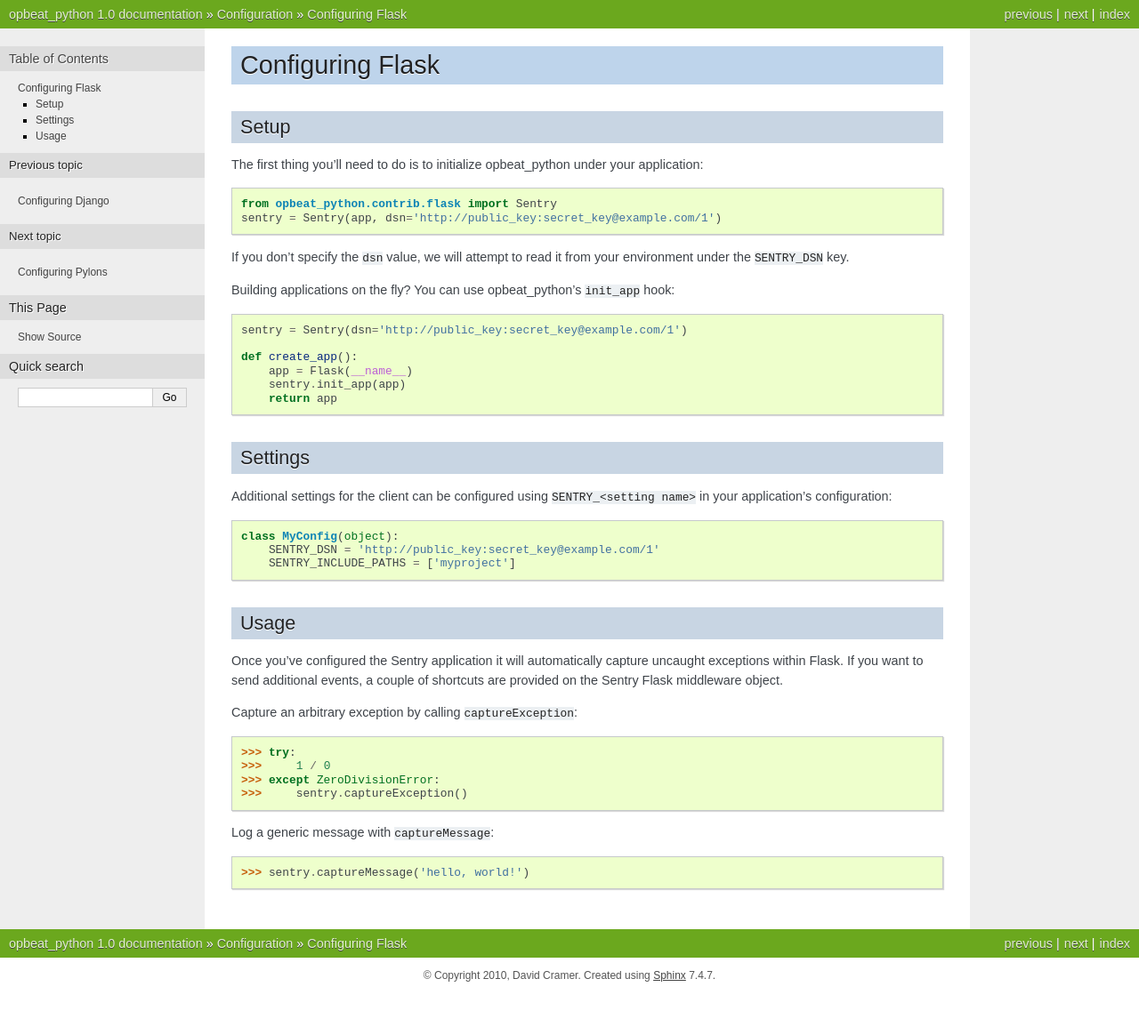
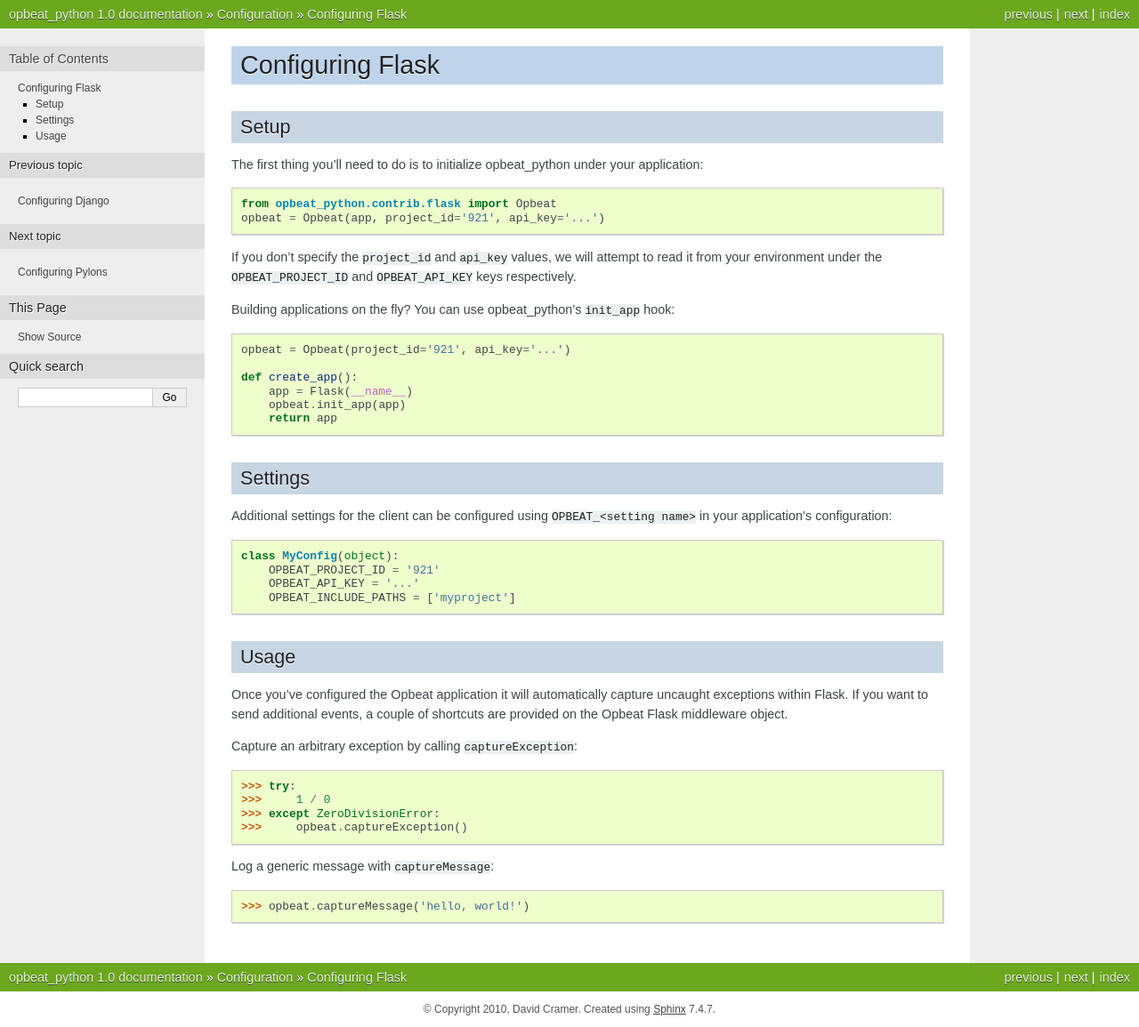
Before and after one commit to JohnFredok/apm-agent-python, a Sphinx documentation site: the page built from docs/config/flask.rst, in a window 1280 px wide. Shown: the whole page at 89% size. Built offline with Sphinx 7.4.7, drawn with Linux system fonts in a browser that asks for light colours; before the commit the page ends 1117 px from its top, so only the background shows below that.

Commit message:
Documentation fixes for Flask configuration.

```diff
--- a/docs/config/flask.rst
+++ b/docs/config/flask.rst
@@ -6,43 +6,42 @@
 
 The first thing you'll need to do is to initialize opbeat_python under your application::
 
-    from opbeat_python.contrib.flask import Sentry
-    sentry = Sentry(app, dsn='http://public_key:secret_key@example.com/1')
+    from opbeat_python.contrib.flask import Opbeat
+    opbeat = Opbeat(app, project_id='921', api_key='...')
 
-If you don't specify the ``dsn`` value, we will attempt to read it from your environment under
-the ``SENTRY_DSN`` key.
+If you don't specify the ``project_id`` and ``api_key`` values, we will attempt to read it from your environment under the ``OPBEAT_PROJECT_ID`` and ``OPBEAT_API_KEY`` keys respectively.
 
 Building applications on the fly? You can use opbeat_python's ``init_app`` hook::
 
-    sentry = Sentry(dsn='http://public_key:secret_key@example.com/1')
+    opbeat = Opbeat(project_id='921', api_key='...')
 
     def create_app():
         app = Flask(__name__)
-        sentry.init_app(app)
+        opbeat.init_app(app)
         return app
 
 Settings
 --------
 
-Additional settings for the client can be configured using ``SENTRY_<setting name>`` in your application's configuration::
+Additional settings for the client can be configured using ``OPBEAT_<setting name>`` in your application's configuration::
 
     class MyConfig(object):
-        SENTRY_DSN = 'http://public_key:secret_key@example.com/1'
-        SENTRY_INCLUDE_PATHS = ['myproject']
+        OPBEAT_PROJECT_ID = '921'
+        OPBEAT_API_KEY = '...'
+        OPBEAT_INCLUDE_PATHS = ['myproject']
 
 Usage
 -----
 
-Once you've configured the Sentry application it will automatically capture uncaught exceptions within Flask. If you
-want to send additional events, a couple of shortcuts are provided on the Sentry Flask middleware object.
+Once you've configured the Opbeat application it will automatically capture uncaught exceptions within Flask. If you want to send additional events, a couple of shortcuts are provided on the Opbeat Flask middleware object.
 
 Capture an arbitrary exception by calling ``captureException``::
 
     >>> try:
     >>>     1 / 0
     >>> except ZeroDivisionError:
-    >>>     sentry.captureException()
+    >>>     opbeat.captureException()
 
 Log a generic message with ``captureMessage``::
 
-    >>> sentry.captureMessage('hello, world!')
+    >>> opbeat.captureMessage('hello, world!')
```
